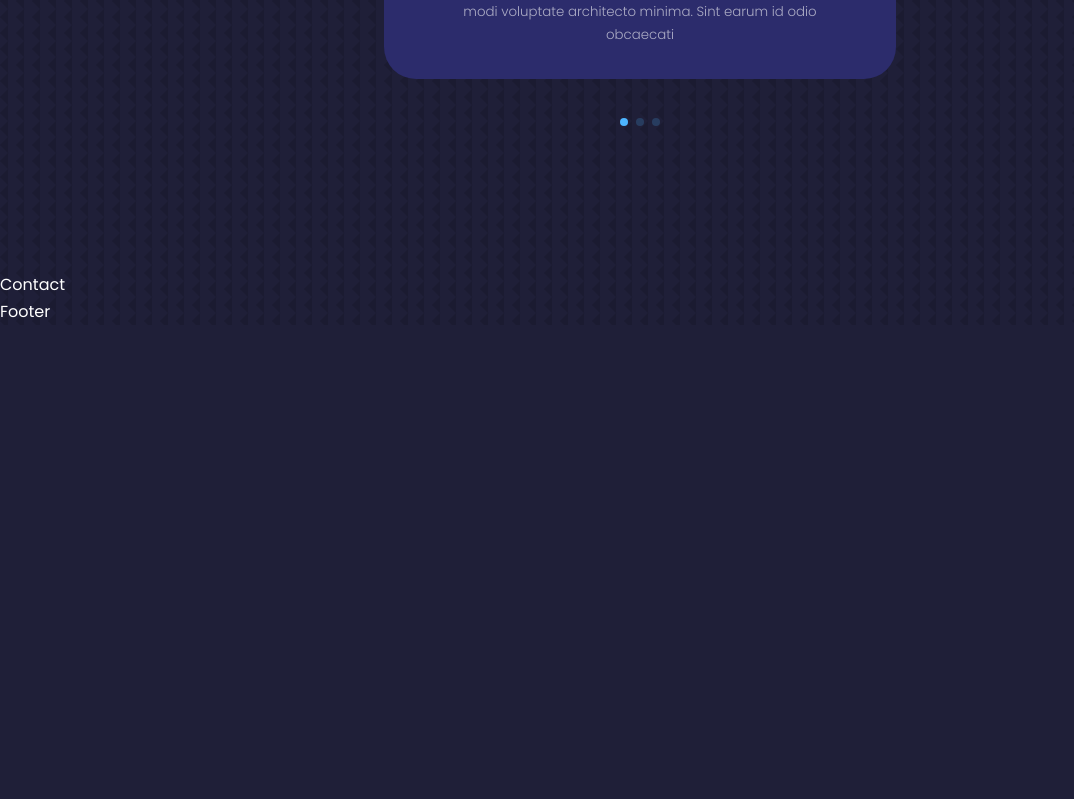
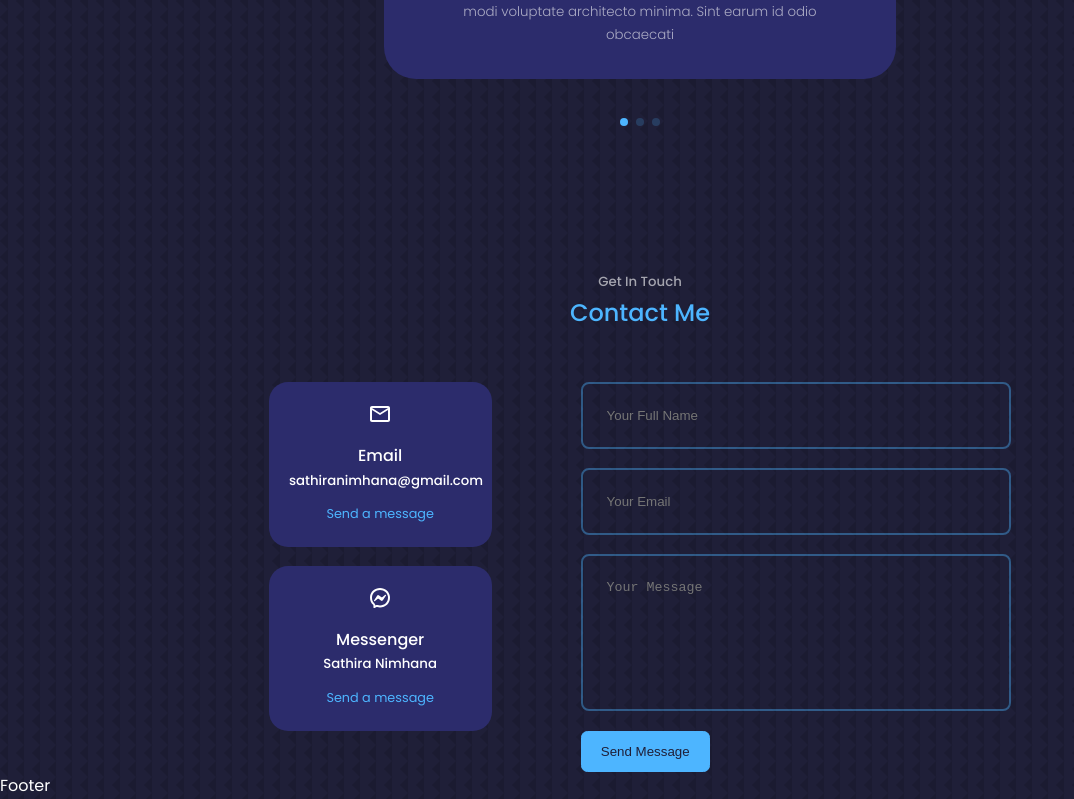
Before and after one commit to sathira97/Sathira-s-Porfolio, a React (Create React App) app in the folder react-portfolio-2/: page / in a window 1280 px wide. Shown: the part 4231-5030 px from the top of the page, without its empty margins (0-1074 px from the left). Before the commit the page ends 4556 px from the top, so only its background shows below. Built offline with nearby package versions, Linux system fonts and the light colour scheme.

Commit message:
added-contact

```diff
--- a/react-portfolio-2/src/componnets/contact/Contact.jsx
+++ b/react-portfolio-2/src/componnets/contact/Contact.jsx
@@ -1,9 +1,42 @@
 import React from 'react'
 import './contact.css'
+import {MdOutlineEmail} from 'react-icons/md'
+import {RiMessengerLine} from 'react-icons/ri'
 
 const Contact = () => {
   return (
-    <section id='contact'>Contact</section>
+    <section id='contact'>
+      <h5>Get In Touch</h5>
+      <h2>Contact Me</h2>
+
+      <div className="container contact__container">
+        <div className="contact__options">
+
+          <article className='contact__option'>
+            <MdOutlineEmail className='contact__option-icon'/>
+            <h4>Email</h4>
+            <h5>sathiranimhana@gmail.com</h5>
+            <a href='mailto:sathiranimhana@gmail.com' target="_blank">Send a message</a>
+          </article>
+
+          <article className='contact__option'>
+            <RiMessengerLine className='contact__option-icon'/>
+            <h4>Messenger</h4>
+            <h5>Sathira Nimhana</h5>
+            <a href='https://www.facebook.com/sathira.nimhana/' target="_blank">Send a message</a>
+          </article>
+
+        </div>
+
+        <form action=''>
+          <input type="text" name='name' placeholder='Your Full Name' required />
+          <input type="email" name='email' placeholder='Your Email' required />
+          <textarea name='message' rows="7" placeholder='Your Message' required />
+          <button type='submit' className='btn btn-primary'>Send Message</button>
+        </form>
+
+      </div>
+    </section>
   )
 }
 
--- a/react-portfolio-2/src/componnets/contact/contact.css
+++ b/react-portfolio-2/src/componnets/contact/contact.css
@@ -0,0 +1,73 @@
+.container.contact__container {
+    width: 58%;
+    display: grid;
+    grid-template-columns: 30% 58%;
+    gap: 12%;
+}
+
+.contact__options {
+    display: flex;
+    flex-direction: column;
+    gap: 1.2rem;
+}
+
+.contact__option {
+    background: var(--color-bg-variant);
+    padding: 1.2rem;
+    border-radius: 1.2rem;
+    text-align: center;
+    border: 1px solid transparent;
+    transition: var(--transition);
+}
+
+.contact__option:hover {
+    background-color: transparent;
+    border-color: var(--color-primary-variant);
+}
+
+.contact__option-icon {
+    font-size: 1.5rem;
+    margin-bottom: 0.5rem;
+}
+
+.contact__option a {
+    margin-top: 0.7rem;
+    display: inline-block;
+    font-size: 0.8rem;
+}
+
+
+/* ==================== Form ======================= */
+
+form {
+    display: flex;
+    flex-direction: column;
+    gap: 1.2rem;
+}
+
+input, textarea {
+    width: 100%;
+    padding: 1.5rem;
+    border-radius: 0.5rem;
+    background: transparent;
+    border: 2px solid var(--color-primary-variant);
+    resize: none;
+    color: var(--color-white);
+}
+
+/* ==================== Media Queries (Medium Devices) ================= */
+
+@media screen and (max-width: 1024px) {
+    .container.content__container {
+        grid-template-columns: 1fr;
+        gap: 2rem;
+    }
+}
+
+/* ==================== Media Queries (Small Devices) ================= */
+
+@media screen and (max-width: 600px) {
+    .container.contact__container {
+        width: var(--cotainer-width-sm);
+    }
+}
```
